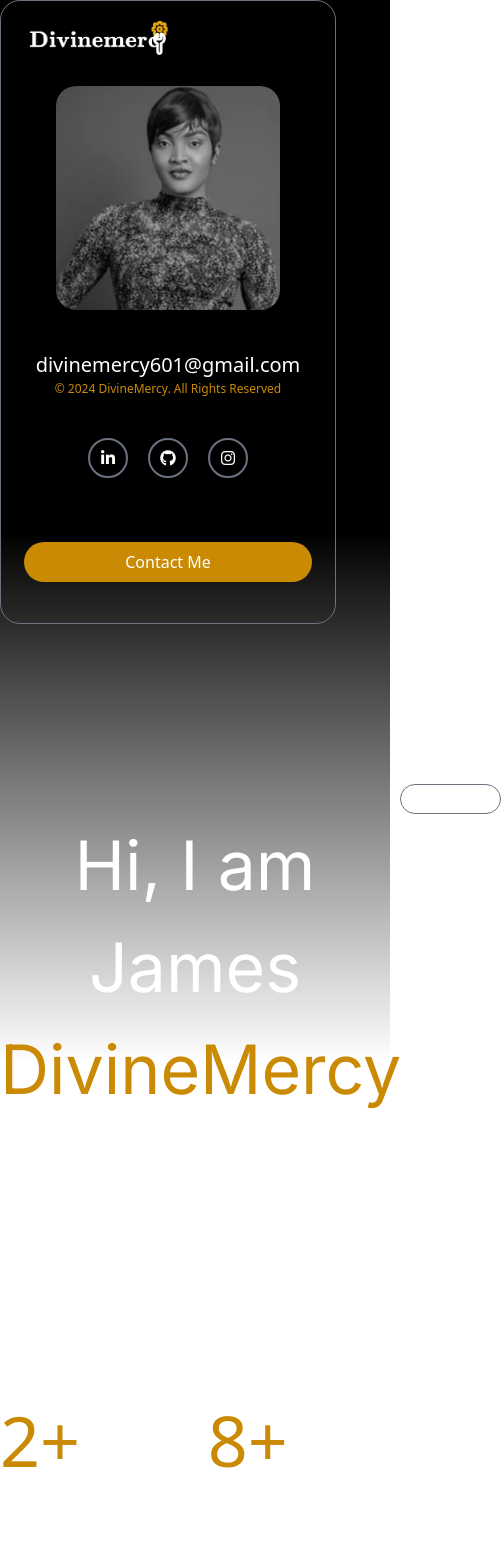
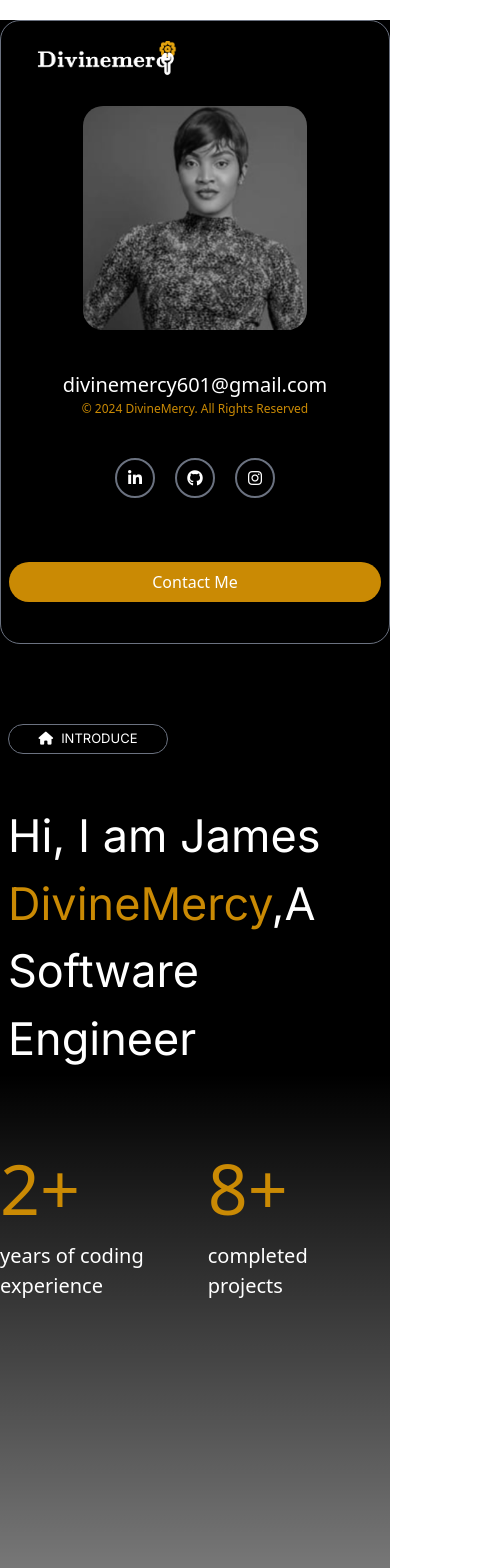
Before and after one commit to Divinegirl8/project, a React (Create React App) app: page /heroPage in a window 390 px wide. Shown: the top 1568 px of the page, 501 px wide, since content can reach past the window. Built offline with nearby package versions, Linux system fonts and the light colour scheme.

Commit message:
new commit

```diff
--- a/src/component/About/index.tsx
+++ b/src/component/About/index.tsx
@@ -55,7 +55,7 @@ const About = React.forwardRef<HTMLDivElement, {}>((props, ref)=> {
             ref={(el) => (elementsRef.current[0] = el)}
             className={`${style.innerHeader} ${style.hidden}`}
           >
-            <div className="flex lg:ml-[30rem] pt-[10rem] mt-[18rem]">
+            <div className="flex lg:ml-[30rem] pt-[10rem] lg:mt-[18rem]">
               <div className="flex flex-row gap-2 justify-center border-gray-500 border w-[10rem] h-[30px] rounded-[20px] pt-1">
                 <i
                   className="fa-solid fa-user"
--- a/src/component/HeroPage/index.tsx
+++ b/src/component/HeroPage/index.tsx
@@ -23,10 +23,10 @@ const HeroPage = React.forwardRef<HTMLDivElement, {}>((props, ref) => {
 
     return (
 
-        <div className={`cursor-none bg-gradient-to-b from-black via-black to-transparent h-[126vh] relative ${style.customCursor}`} ref={ref}>
+        <div className={`cursor-none bg-gradient-to-b from-black via-black to-transparent lg:h-[126vh] h-[250vh] relative ${style.customCursor}`} ref={ref}>
             <div className="">
 
-                <div className="border-gray-500 border-[0.5px] w-[21rem] h-[39rem] rounded-[20px] left-5 top-10 lg:mt-[80px] lg:fixed z-50">
+                <div className="border-gray-500 border-[0.5px] lg:w-[21rem] h-[39rem] mt-5  px-2 lg:px-0 rounded-[20px] lg:left-5 lg:top-10 lg:mt-[80px]  sm:mx-[2rem] lg:fixed z-50">
 
                    <div className="mt-5 ml-7">
                    <img src={logo} className=" w-[9rem]" />
@@ -66,7 +66,7 @@ const HeroPage = React.forwardRef<HTMLDivElement, {}>((props, ref) => {
 
                 </div>
 
-                    <div className="flex items-center justify-center mt-16">
+                    <div className="lg:flex lg:items-center justify-center mt-16">
                         <div onClick={handleModalToggle}>
                         <FilledButton text="Contact Me"/>
                         </div>
@@ -82,22 +82,29 @@ const HeroPage = React.forwardRef<HTMLDivElement, {}>((props, ref) => {
 
 
                 </div>
-                <div className="flex ml-[25rem] pt-[10rem]">
+                <div className="flex lg:ml-[25rem] lg:pt-[10rem] pt-[5rem] ml-2">
                     <div className="flex flex-row gap-2 justify-center border-gray-500 border w-[10rem] h-[30px] rounded-[20px] pt-1">
                         <i className="fa-solid fa-house" style={{ color: "#fff", paddingTop: "3px", fontSize:"13px" }}></i>
                         <p className="font-normal text-white font-fontInter uppercase text-[13px]">Introduce</p>
                     </div>
                 </div>
 
+                <div className="lg:hidden">
+                    <p className=" font-normal text-[45px] text-white font-fontInter pt-[3rem] ml-2">
+                        Hi, I am James <span className="text-yellow-600">DivineMercy</span>,A Software Engineer
+                    </p>
 
-                <div className="text-center lg:ml-[15rem]">
+                </div>
+
+
+                <div className="text-center lg:ml-[15rem] hidden lg:block">
                     <p className="lg:pt-[5rem] font-normal text-[68px] text-white font-fontInter">
                         Hi, I am James <span className="text-yellow-600">DivineMercy</span>,
                     </p>
 
                 </div>
 
-                <div className="flex justify-center ml-7">
+                <div className="ext-center lg:ml-[26.5rem] justify-center ml-7  hidden lg:block">
                 <p className="font-normal text-[68px] text-white font-fontInter">A Software Engineer</p>
 
                 </div>
--- a/src/component/reusuable/FilledButton/index.tsx
+++ b/src/component/reusuable/FilledButton/index.tsx
@@ -7,9 +7,10 @@ interface FilledButtonProps {
 
 const FilledButton: React.FC<FilledButtonProps> = ({ text}) => {
   return (
-    <button className={`bg-yellow-600 hover:bg-transparent hover:border hover:border-yellow-600 text-white py-2 px-4 w-[18rem] rounded-[50px]`}>
-      {text}
-    </button>
+    <button className="bg-yellow-600 hover:bg-transparent hover:border hover:border-yellow-600 text-white py-2 px-6 w-full lg:h-12 lg:px-4 lg:w-[18rem] rounded-[50px]">
+    {text}
+  </button>
+
   );
 };
 
```
